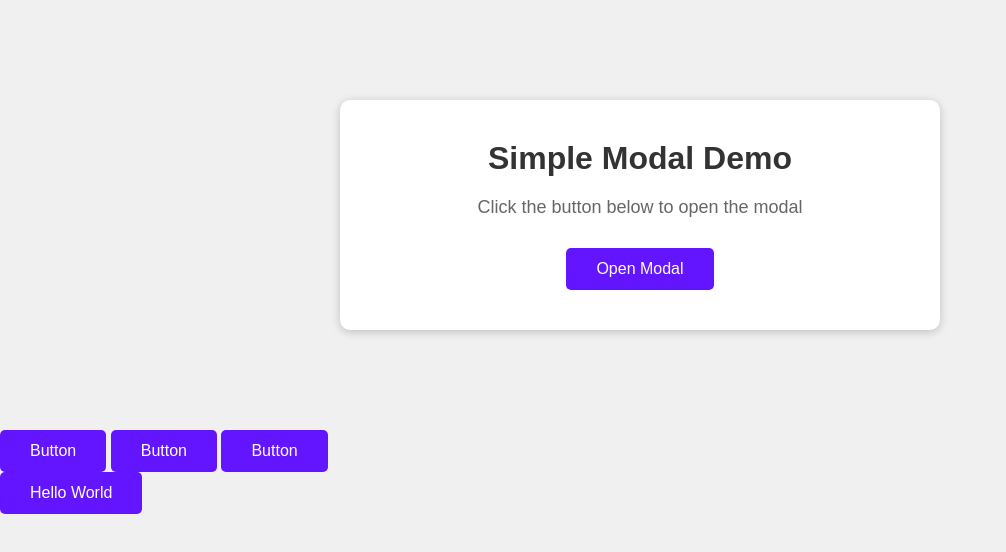
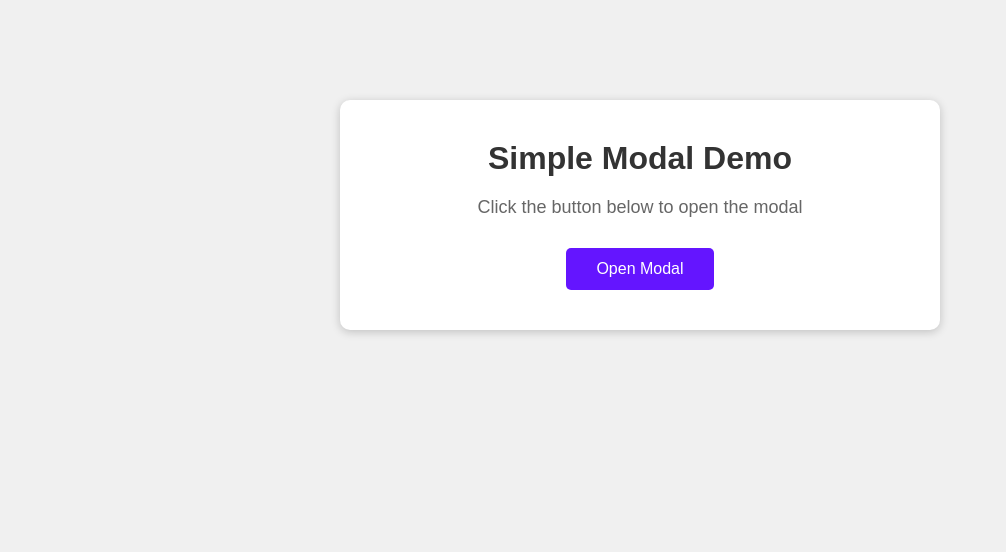
Before and after one commit to richbport/Practice-Lesson-JS---Arrays-and-Objects, a plain HTML site: page index.html in a window 1280 px wide. Shown: the whole page, without its empty margins (0-1006 px from the left). Drawn offline with Linux system fonts and the light colour scheme.

Commit message:
remove button test

```diff
--- a/index.html
+++ b/index.html
@@ -20,15 +20,6 @@
       </div>
     </div>
 
-    <header>
-      <button id="button__test">Button</button>
-      <button id="button__test">Button</button>
-      <button id="button__test">Button</button>
-    </header>
-
-
-    <button class="header_btn">Hello World</button>
-
     <script src="index.js"></script>
   </body>
 </html>
--- a/index.js
+++ b/index.js
@@ -8,6 +8,3 @@ function closeModal() {
 
 document.querySelector(".open-btn").addEventListener("click", openModal);
 document.querySelector(".close-btn").addEventListener("click", closeModal);
-
-console.log(document.querySelector(".header_btn"));
-console.log(document.querySelectorAll("header #button__test"))
```
